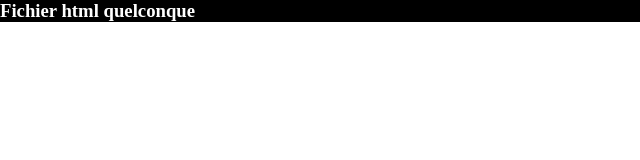
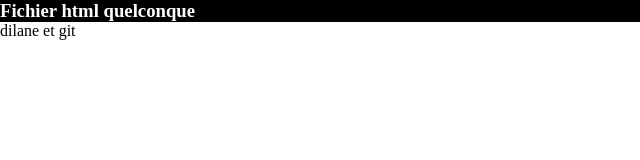
Before and after one commit to tchuenbou-dilane/second-repository, a plain HTML site: page index.html in a window 1280 px wide. Shown: the full height of the page, 0-640 px from the left. Drawn offline with Linux system fonts and the light colour scheme.

Commit message:
jai ajouter un p dans index

```diff
--- a/index.html
+++ b/index.html
@@ -8,5 +8,6 @@
 </head>
 <body>
     <h3>Fichier html quelconque</h3>
+    <p>dilane et git </p>
 </body>
 </html>
```
